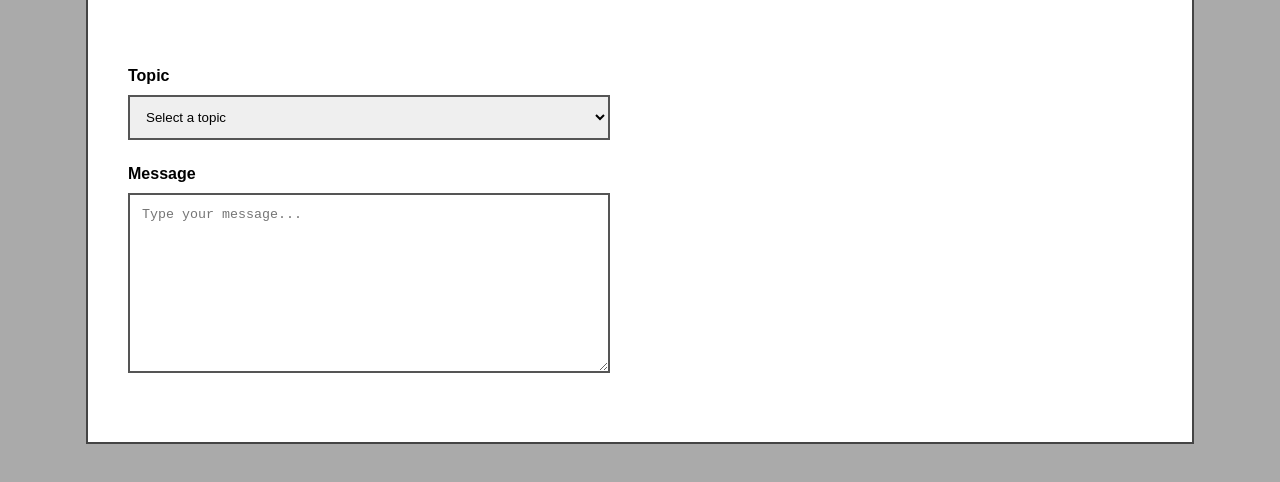
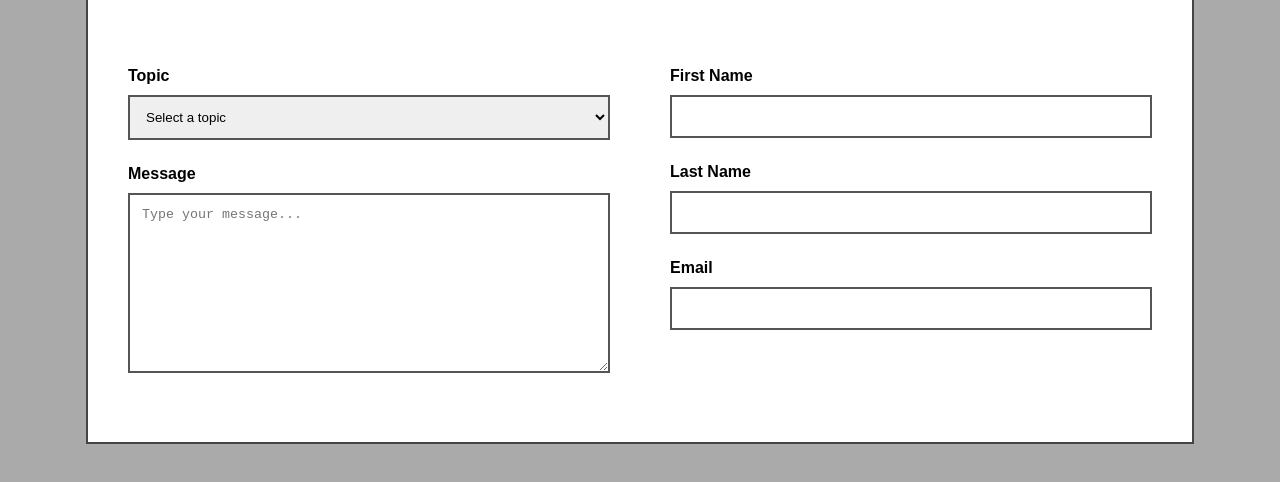
Before and after one commit to bcroman/Form-Styling-Challenge, a plain HTML site: page index.html in a window 1280 px wide. Shown: the part 298-780 px from the top of the page. Drawn offline with Linux system fonts and the light colour scheme.

Commit message:
Core: Name and Emails Inputs
Created inputs for first and last names,  inputs for email
Email input always checks for the '@' in the emaill address

```diff
--- a/index.html
+++ b/index.html
@@ -52,6 +52,16 @@
 
                     <!-- Name and Email -->
                     <div class="right-column">
+
+                        <label for="first-name">First Name</label>
+                        <input type="text" id="first-name" name="first-name" required>
+
+                        <label for="last-name">Last Name</label>
+                        <input type="text" id="last-name" name="last-name" required>
+
+                        <label for="email">Email</label>
+                        <input type="email" id="email" name="email" required>
+
                     </div>
 
                 </div>
--- a/styles.css
+++ b/styles.css
@@ -95,3 +95,17 @@ nav a {
     height: 180px;
     resize: vertical;
 }
+
+.right-column label {
+    display: block;
+    margin-bottom: 10px;
+    font-weight: bold;
+}
+
+.right-column input {
+    width: 100%;
+    padding: 12px;
+    margin-bottom: 25px;
+    border: 2px solid #555;
+    box-sizing: border-box;
+}
```
